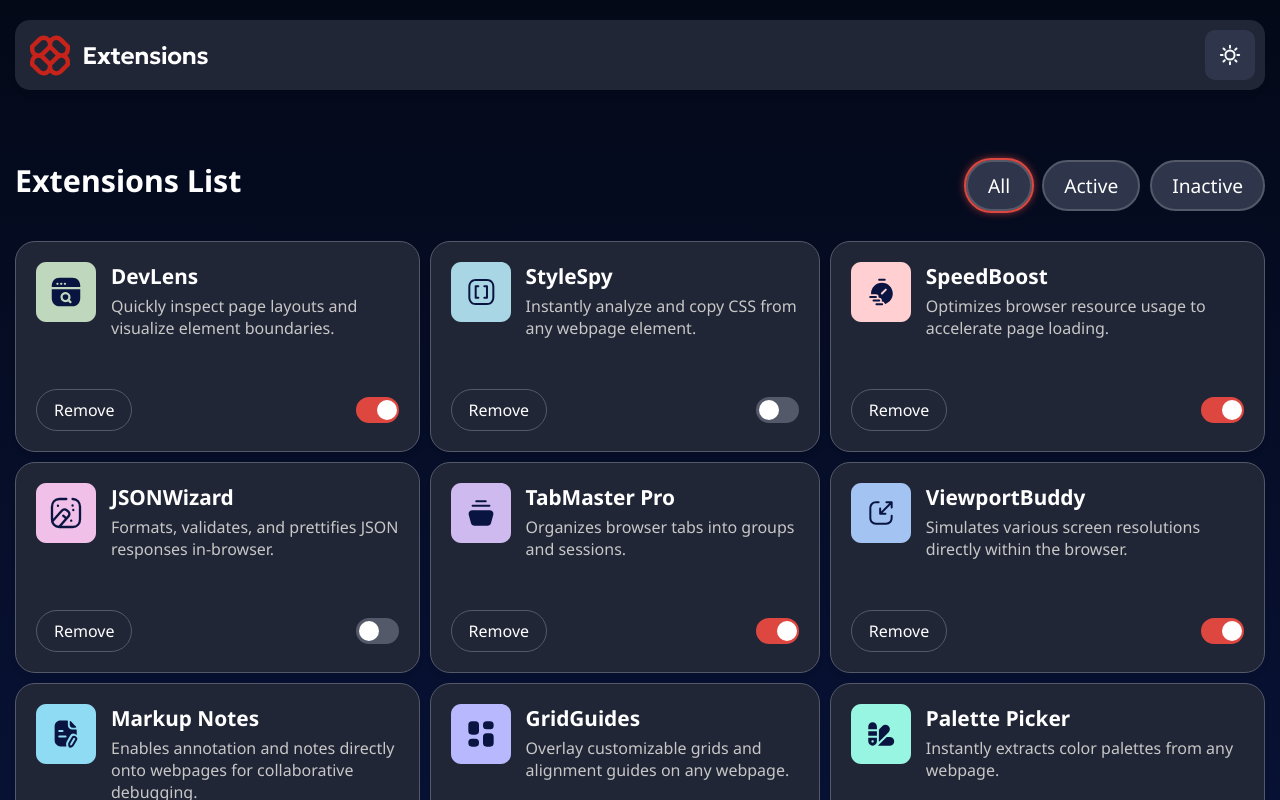
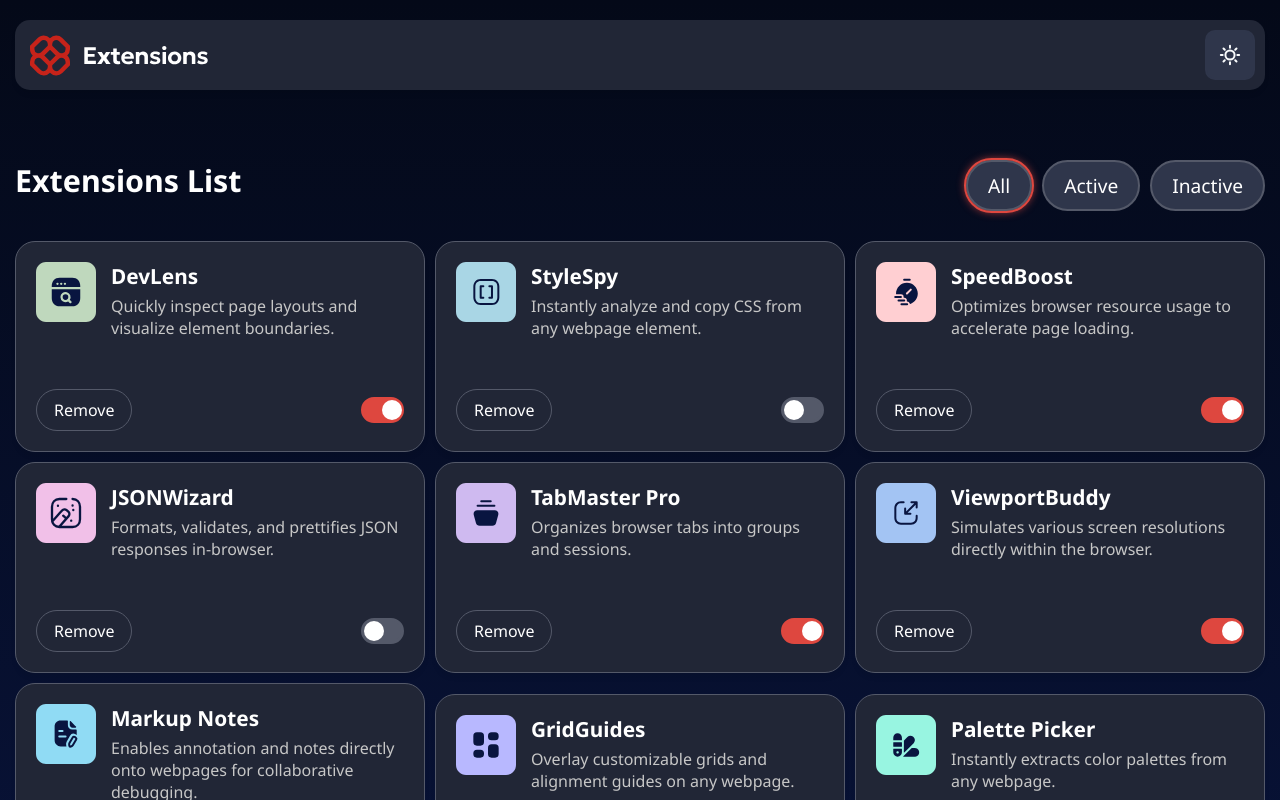
Before and after one commit to macropunk/frontendmentor-browser-extension-manager, a React (Vite) app: page / in a window 1280 px wide. Shown: the top 800 px of the page. Built offline with nearby package versions, Linux system fonts and the light colour scheme; a web font is replaced by a local one.

Commit message:
cards center align fixed

```diff
--- a/src/App.css
+++ b/src/App.css
@@ -36,7 +36,8 @@
 
 .extensions {
   display: grid;
-  grid-template-columns: auto auto auto;
+  grid-template-columns: repeat(3, 1fr);
+  align-items: center;
   justify-content: center;
   gap: 10px;
   margin-left: 15px;
--- a/src/App.scss
+++ b/src/App.scss
@@ -41,7 +41,8 @@
 
 .extensions {
     display: grid;
-    grid-template-columns: auto auto auto;
+    grid-template-columns: repeat(3, 1fr);
+    align-items: center;
     justify-content: center;
     gap: 10px;
     margin-left: 15px;
```
Also changed, not shown: 1 other file (tests, documents, lock files or other folders).
